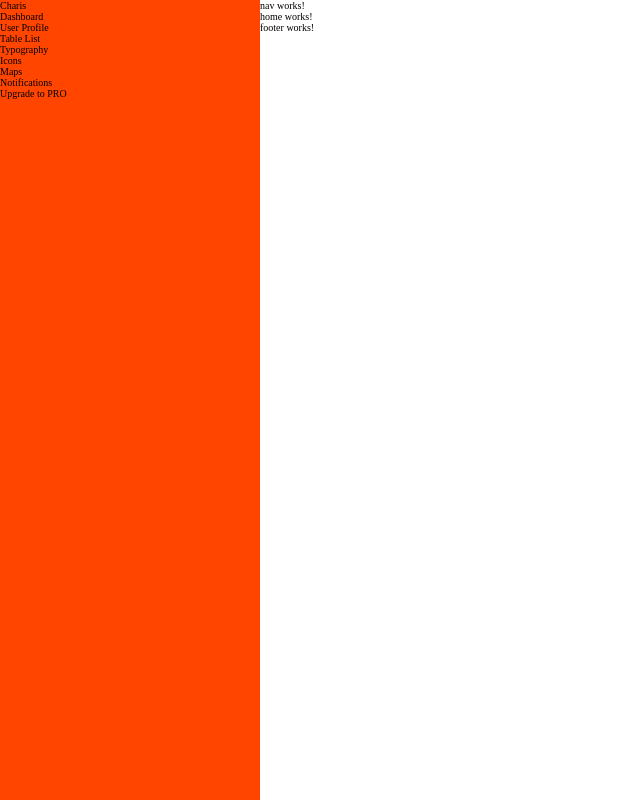
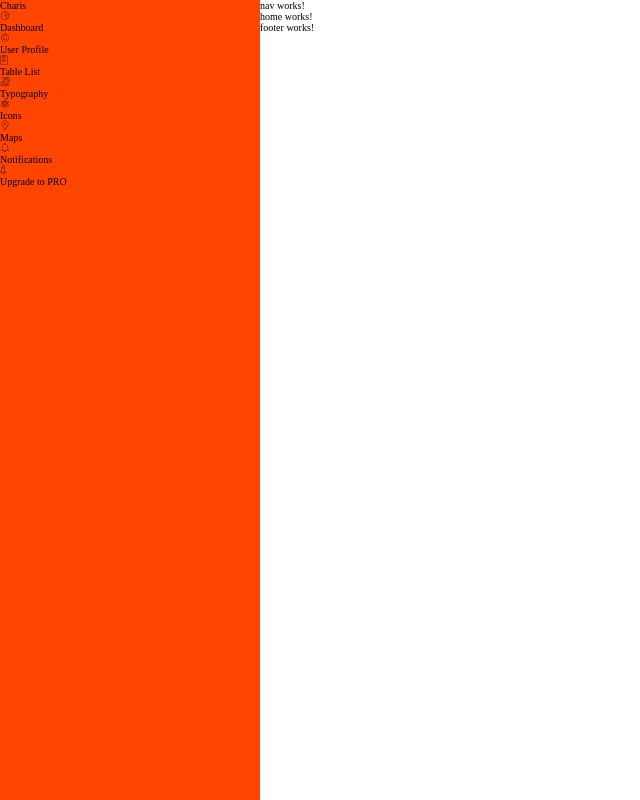
Before and after one commit to onwuvic/angular-admin-dashboard, an Angular app: page /dashboard in a window 1280 px wide. Shown: the whole page, without its empty margins (0-640 px from the left). Built offline with nearby package versions, Linux system fonts and the light colour scheme.

Commit message:
add icons to side nav list

```diff
--- a/src/app/shared/side-nav/side-nav.component.html
+++ b/src/app/shared/side-nav/side-nav.component.html
@@ -8,6 +8,7 @@
   <ul class="nav">
     <li *ngFor="let menuItem of menuItems">
       <a [routerLink]="[menuItem.path]" routerLinkActive="router-link-active">
+        <i class="{{menuItem.icon}}"></i>
         <p>{{ menuItem.title }}</p>
       </a>
     </li>
--- a/src/index.html
+++ b/src/index.html
@@ -7,6 +7,7 @@
   <meta name="viewport" content="width=device-width, initial-scale=1">
   <link rel="icon" type="image/x-icon" href="favicon.ico">
   <link href='https://fonts.googleapis.com/css?family=Roboto:400,700,300' rel='stylesheet' type='text/css'>
+  <link href="assets/css/pe-icon-7-stroke.css" rel="stylesheet" />
 </head>
 <body>
   <app-root></app-root>
```
